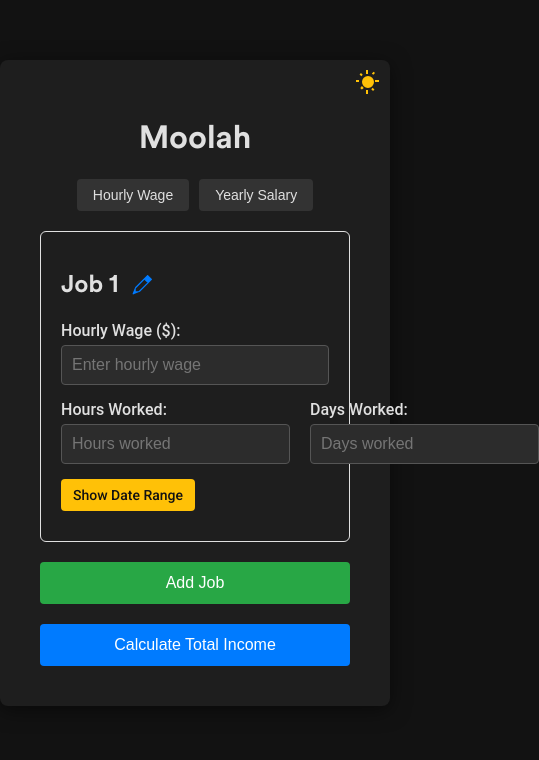
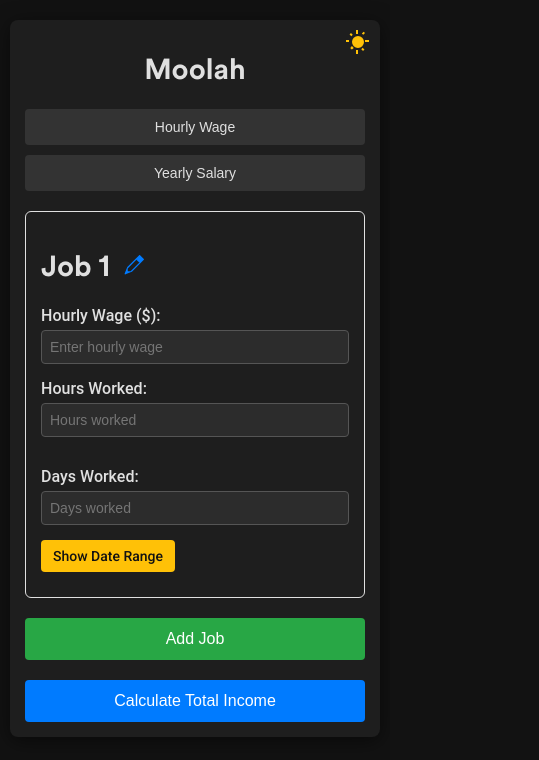
Before and after one commit to quangshuynh/moolah, a React (Create React App) app: page / in a window 390 px wide. Shown: the top 760 px of the page, 539 px wide, since content can reach past the window. Built offline with nearby package versions, Linux system fonts and the light colour scheme.

Commit message:
added responsiveness to mobile

```diff
--- a/src/App.css
+++ b/src/App.css
@@ -453,3 +453,64 @@ h1, h2 {
 .remove-icon-btn:hover {
   transform: scale(1.1);
 }
+
+/* tablets and small desktops */
+@media (max-width: 768px) {
+  .app-container {
+    margin: 30px 20px;
+    padding: 20px;
+  }
+
+  .calc-mode-selector {
+    flex-direction: column;
+    gap: 10px;
+    align-items: center;
+  }
+
+  .horizontal-group {
+    flex-direction: column;
+    gap: 15px;
+  }
+
+  .job-card {
+    padding: 15px;
+  }
+
+  h1, h2 {
+    font-size: 1.8rem;
+  }
+}
+
+/* mobile devices */
+@media (max-width: 480px) {
+  .app-container {
+    margin: 20px 10px;
+    padding: 15px;
+  }
+
+  .calc-mode-selector {
+    width: 100%;
+    flex-direction: column;
+  }
+
+  .input-group input,
+  .input-group select {
+    font-size: 14px;
+    padding: 8px;
+  }
+
+  .calc-mode-selector button {
+    width: 100%;
+    padding: 10px;
+    font-size: 14px;
+  }
+
+  .horizontal-group {
+    flex-direction: column;
+  }
+
+  .salary-breakdown-buttons,
+  .checkbox-group {
+    flex-direction: column;
+  }
+}
```
